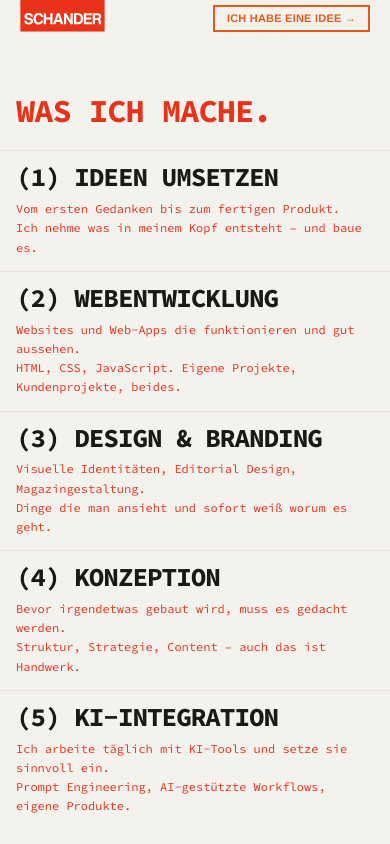
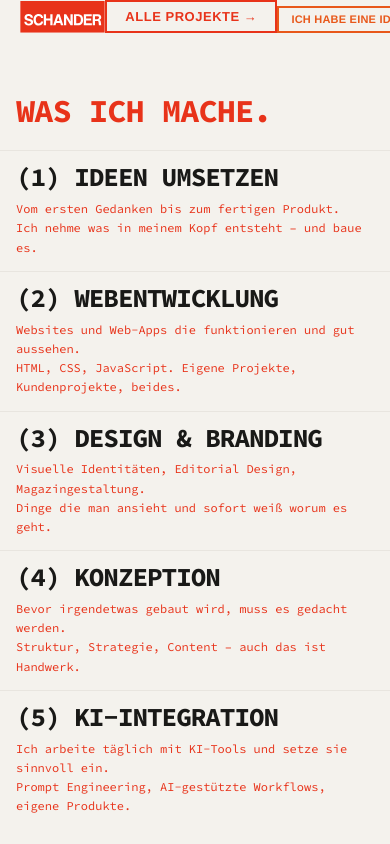
Before and after one commit to dxvxds03/studio-schander, a Next.js app: page / in a window 390 px wide. Shown: the top 844 px of the page. Built offline with nearby package versions, Linux system fonts and the light colour scheme; no server answers; the database is empty; a web font is replaced by a local one.

Commit message:
Portfolio Client Badge and Project Carousel Improvements

```diff
--- a/src/app/globals.css
+++ b/src/app/globals.css
@@ -267,3 +267,32 @@ a[href^="mailto"].nav-kontakt:hover {
 .projekte-row:hover .projekte-title {
   color: var(--dead-poet) !important;
 }
+
+/* ── Hero sticky viewport: use small viewport height to avoid address-bar overlap */
+.hero-sticky {
+  height: 100svh;
+}
+
+/* ── Tablet + Mobile (≤ 1024px): hero fixes ─────────────────── */
+@media (max-width: 1024px) {
+  /* "Alle Projekte" link visible on mobile/tablet (sidebar is hidden) */
+  .nav-projekte-mobile { display: inline-block !important; }
+
+  /* Slightly tighter bottom bar padding so h1 stays visible */
+  .hero-bottom-bar {
+    padding-top: clamp(8px, 1.5vw, 16px) !important;
+    padding-bottom: clamp(8px, 1.5vw, 16px) !important;
+  }
+
+  /* Hero h1 larger on tablet so it's readable */
+  .hero-h1 {
+    font-size: clamp(40px, 7vw, 100px) !important;
+  }
+}
+
+@media (max-width: 680px) {
+  /* Hero h1 bigger on mobile than before */
+  .hero-h1 {
+    font-size: clamp(42px, 13vw, 80px) !important;
+  }
+}
--- a/src/components/Navigation.tsx
+++ b/src/components/Navigation.tsx
@@ -32,6 +32,29 @@ export default function Navigation() {
         </Link>
 
         <Link
+          href="/projekte"
+          data-hover
+          className="nav-projekte-mobile"
+          style={{
+            fontFamily: '"Cabinet Grotesk", "Helvetica Neue", Helvetica, Arial, sans-serif',
+            fontWeight: 800,
+            fontSize: '13px',
+            letterSpacing: '0.04em',
+            textTransform: 'uppercase',
+            textDecoration: 'none',
+            color: 'var(--dead-poet)',
+            border: '2px solid var(--dead-poet)',
+            padding: '8px 18px',
+            lineHeight: 1,
+            whiteSpace: 'nowrap',
+            background: 'transparent',
+            display: 'none',
+          }}
+        >
+          Alle Projekte →
+        </Link>
+
+        <Link
           href="mailto:hello@davidschander.com"
           data-hover
           className="nav-cta-btn"
```
Also changed, not shown: src/components/HeroSection.tsx (+9 -7 lines).
